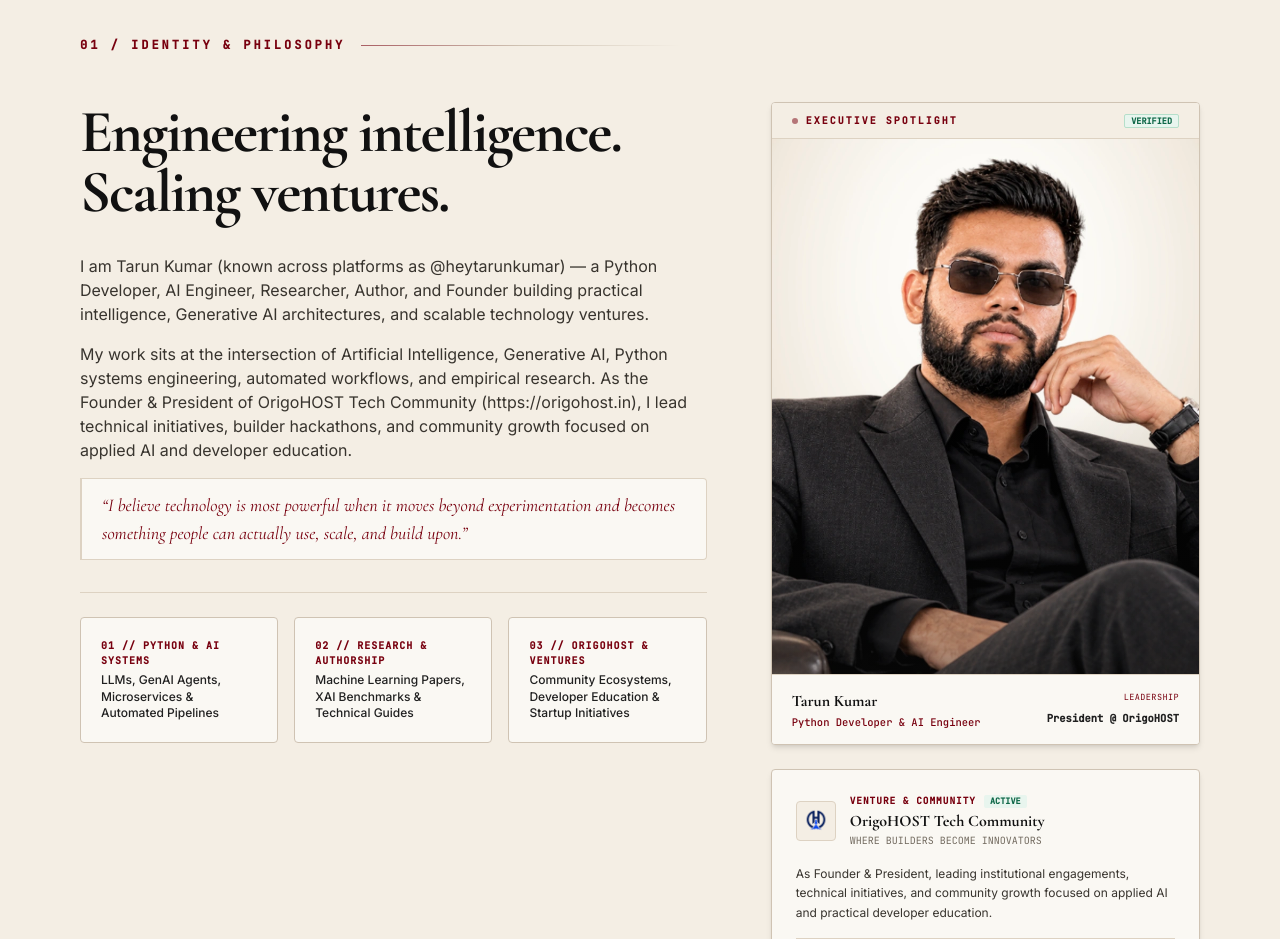
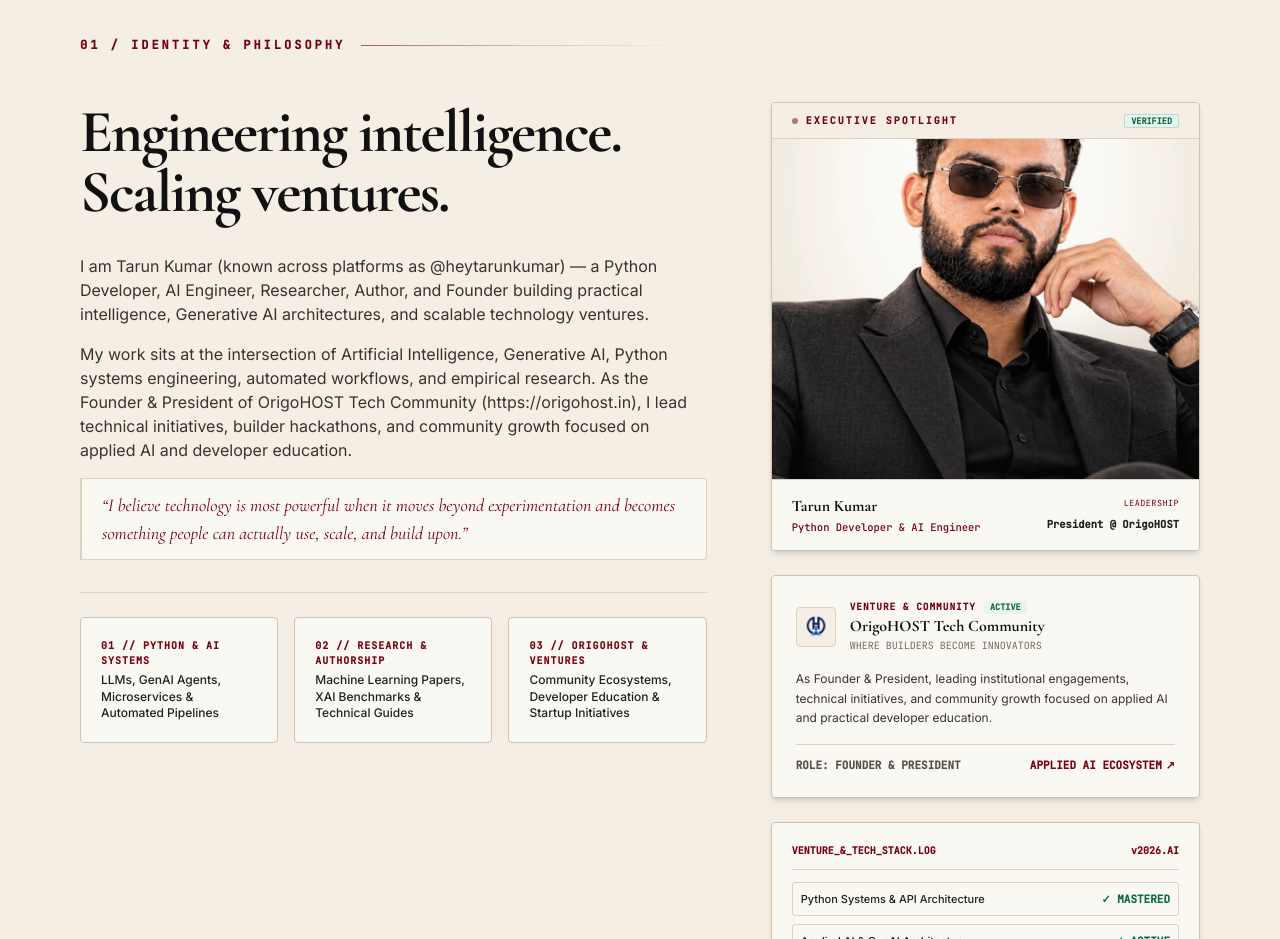
Before and after one commit to heytarunkumar/tarunportfolio, a React (Vite) app: page / in a window 1280 px wide. Shown: the part 980-1919 px from the top of the page. Built offline with nearby package versions, Linux system fonts and the light colour scheme.

Commit message:
Adjust max height for AboutSection photo
Updated max height for the AboutSection photo container.

```diff
--- a/src/components/AboutSection.tsx
+++ b/src/components/AboutSection.tsx
@@ -172,7 +172,7 @@
               </div>
 
               {/* Photo - Compact 4:5 Sizing */}
-              <div className="relative w-full aspect-[4/5] max-h-[500px] sm:max-h-[540px] overflow-hidden bg-[#FAF8F3]">
+              <div className="relative w-full aspect-[4/5] max-h-[300px] sm:max-h-[340px] overflow-hidden bg-[#FAF8F3]">
                 <img
                   src={spotlight.photoUrl || "/images/tarun-executive.webp"}
                   alt={`${spotlight.name} — ${spotlight.role}`}
```
